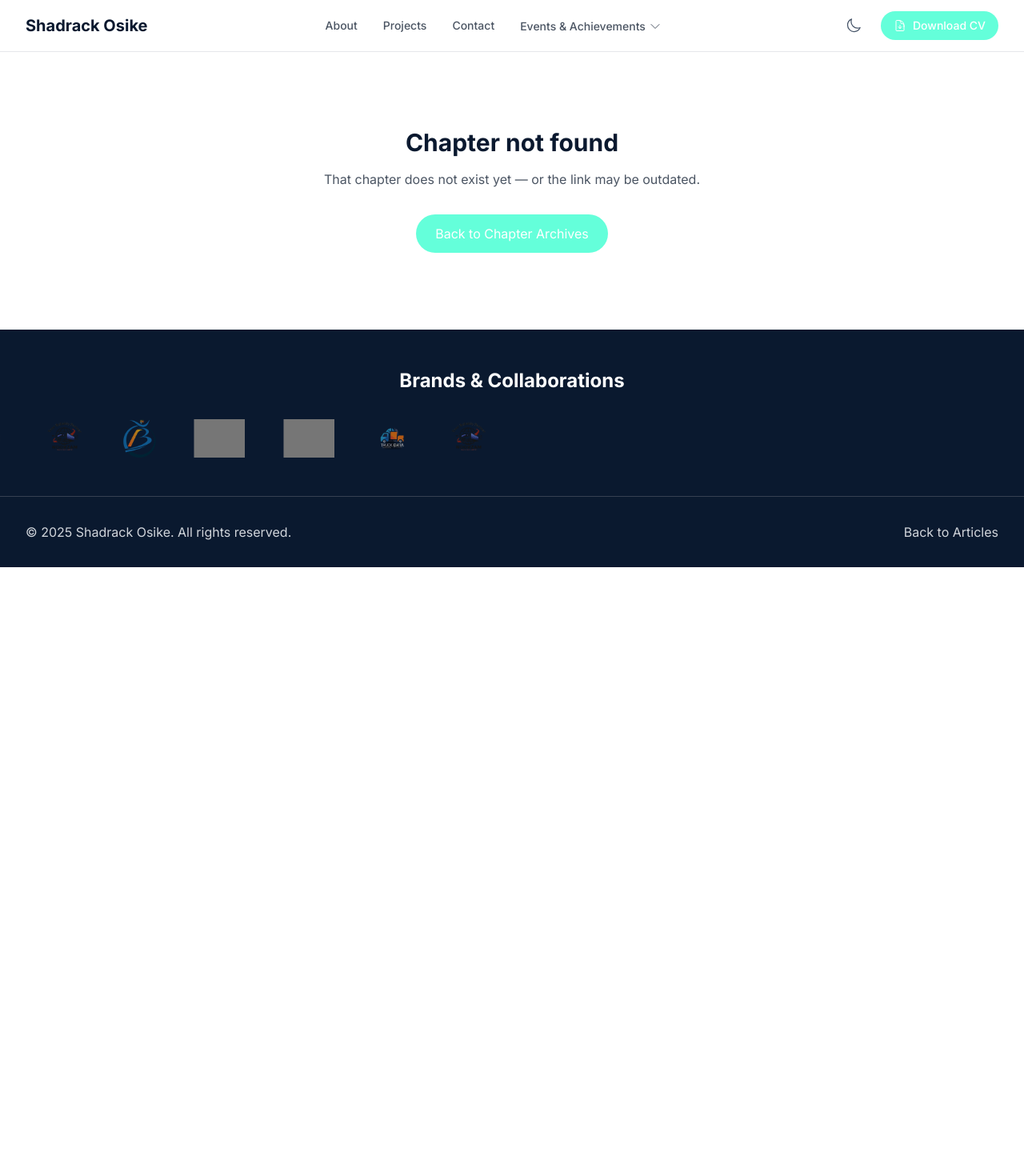
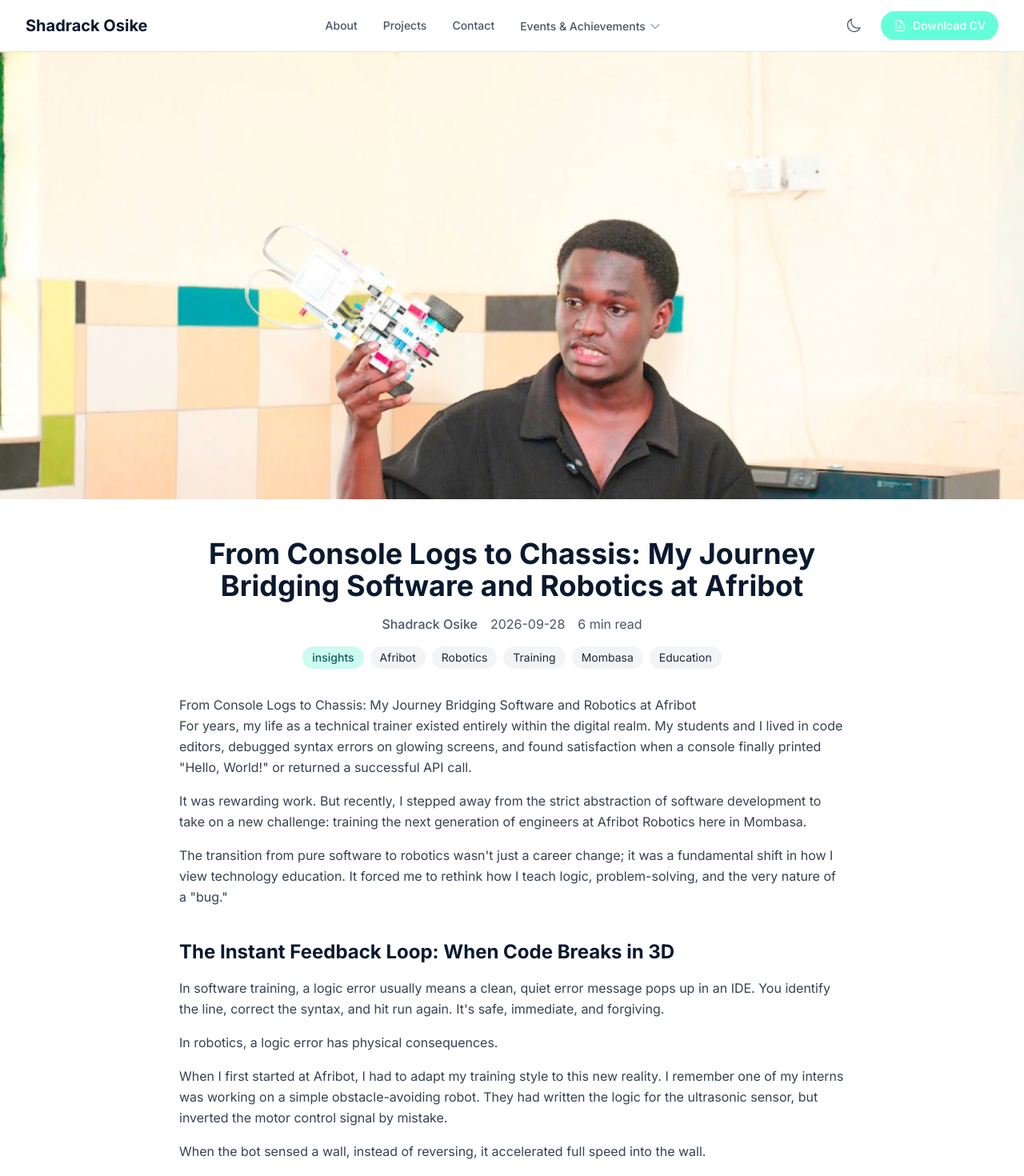
Before and after one commit to Osike/Osike-Portfolio, a React (Vite) app: page /articles/afribot-robotics in a window 1280 px wide. Shown: the top 1470 px of the page at 80% size. Before the commit the page ends 800 px from the top, so only its background shows below. Built offline with nearby package versions, Linux system fonts and the light colour scheme; grey boxes are pictures that could not be loaded.

Commit message:
update on the portfolio

```diff
--- a/src/articles/ArticlePage.tsx
+++ b/src/articles/ArticlePage.tsx
@@ -51,6 +51,7 @@ const ArticlePage: React.FC = () => {
   }
 
   const isLoginHero = article.image?.includes('triptrac-login');
+  const isPortraitHero = article.image?.includes('afribot-training');
 
   return (
     <div className="min-h-screen bg-white dark:bg-slate-900 transition-colors pt-16">
@@ -64,7 +65,16 @@ const ArticlePage: React.FC = () => {
           />
         </section>
       )}
-      {article.image && !isLoginHero && (
+      {isPortraitHero && (
+        <section className="bg-slate-900">
+          <img
+            src={article.image}
+            alt="Shadrack Osike training at Afribot Robotics"
+            className="w-full max-h-[70vh] object-cover object-top mx-auto"
+          />
+        </section>
+      )}
+      {article.image && !isLoginHero && !isPortraitHero && (
         <section className="relative h-96 overflow-hidden">
           <img
             src={article.image}
@@ -82,7 +92,7 @@ const ArticlePage: React.FC = () => {
       <main className="max-w-4xl mx-auto px-4 sm:px-6 lg:px-8 py-12">
         <article className="prose prose-lg dark:prose-invert mx-auto">
           <header className={`${article.image ? 'text-center' : ''} mb-8`}>
-            {(!article.image || isLoginHero) && (
+            {(!article.image || isLoginHero || isPortraitHero) && (
               <h1 className="text-4xl font-bold text-navy dark:text-white mb-4">
                 {article.title}
               </h1>
--- a/src/data/articles.ts
+++ b/src/data/articles.ts
@@ -13,6 +13,71 @@ export interface Article {
 }
 
 export const articles: Article[] = [
+  {
+    id: 'afribot-robotics',
+    title: 'From Console Logs to Chassis: My Journey Bridging Software and Robotics at Afribot',
+    excerpt: 'How training engineers at Afribot Robotics in Mombasa changed the way I teach logic — when a bug is no longer a console message, but a robot hitting a wall.',
+    content: `# From Console Logs to Chassis: My Journey Bridging Software and Robotics at Afribot
+
+For years, my life as a technical trainer existed entirely within the digital realm. My students and I lived in code editors, debugged syntax errors on glowing screens, and found satisfaction when a console finally printed "Hello, World!" or returned a successful API call.
+
+It was rewarding work. But recently, I stepped away from the strict abstraction of software development to take on a new challenge: training the next generation of engineers at Afribot Robotics here in Mombasa.
+
+The transition from pure software to robotics wasn't just a career change; it was a fundamental shift in how I view technology education. It forced me to rethink how I teach logic, problem-solving, and the very nature of a "bug."
+
+## The Instant Feedback Loop: When Code Breaks in 3D
+
+In software training, a logic error usually means a clean, quiet error message pops up in an IDE. You identify the line, correct the syntax, and hit run again. It's safe, immediate, and forgiving.
+
+In robotics, a logic error has physical consequences.
+
+When I first started at Afribot, I had to adapt my training style to this new reality. I remember one of my interns was working on a simple obstacle-avoiding robot. They had written the logic for the ultrasonic sensor, but inverted the motor control signal by mistake.
+
+When the bot sensed a wall, instead of reversing, it accelerated full speed into the wall.
+
+The classroom went quiet. There was no soft error message; there was a crash. My intern looked at me, terrified they had broken the hardware.
+
+I just smiled. "That," I said, "is your debugging moment. The code is doing exactly what you told it to do, but your logic didn't account for the physical output."
+
+That crash taught them more about conditional logic (if/else statements) in five seconds than an hour of me lecturing on the topic. The lesson was immediate, tactile, and unforgettable. Robotics provides the ultimate, tangible feedback loop.
+
+## Translating Abstract Logic into Tangible Motion
+
+A common struggle in software training is getting beginners to grasp abstract concepts. How do you explain a "variable" in a way that sticks?
+
+At Afribot, I found that robotics makes the abstract concrete.
+
+When we train students on how to program a robotic arm to pick up an object, suddenly variables are no longer just placeholders; they are real-world coordinates — X, Y, and Z positions in 3D space. Loops aren't just lines of repeated code; they are the precise, rhythmic movements required to turn a servo motor degree by degree.
+
+![Training session at Afribot, holding a robot chassis and walking through the mechanical layout](/afribot-training.jpg)
+
+As seen in the photo above, which captures me during a training session holding one of our Afribot chassis, explaining the mechanical layout, every component — every wire, motor, and sensor — is a physical manifestation of a line of code. Seeing the students' faces light up when their code commands a motor to turn, or when they successfully read data from an accelerometer, is pure magic. It is the moment the digital world asserts its control over the physical one.
+
+## The Interdisciplinary Mindset: More Than Just Code
+
+My background in software development has been invaluable at Afribot, but it also highlighted how much more robotics requires. Software developers can often get away with ignoring hardware limitations. Robotics engineers do not have that luxury.
+
+I have had to evolve from being just a "coding trainer" into a facilitator of an interdisciplinary mindset.
+
+When training interns, I emphasize that they must now wear three hats simultaneously:
+
+- **The Software Engineer:** Writing clean, modular code for the microcontroller.
+- **The Electronics Engineer:** Understanding voltage, current, and wiring sensors correctly so they don't burn out the board.
+- **The Mechanical Engineer:** Considering torque, friction, center of gravity, and the physical structure of the robot.
+
+Teaching software gave me the pedagogical foundation — how to scaffold information, manage a classroom of diverse skill levels, and break down complex problems. But teaching robotics at Afribot has shown me the power of integrating these skills.
+
+We are not just training coders or builders; we are training holistic problem-solvers who understand that technology is not just software or hardware — it is the elegant combination of both to create something that interacts with the world.
+
+The road ahead for automation and technology in Africa is incredibly bright, and I am proud to be at Afribot, mentoring the young builders who will define that future.`,
+    author: 'Shadrack Osike',
+    publishDate: '2026-09-28',
+    readTime: 6,
+    category: 'insights',
+    tags: ['Afribot', 'Robotics', 'Training', 'Mombasa', 'Education'],
+    image: '/afribot-training.jpg',
+    featured: true
+  },
   {
     id: 'wavemakers-journey',
     title: 'Wavemakers: Building Barrizii Inside Westerwelle Startup Haus',
```
Also changed, not shown: public/afribot-training.jpg (added).
